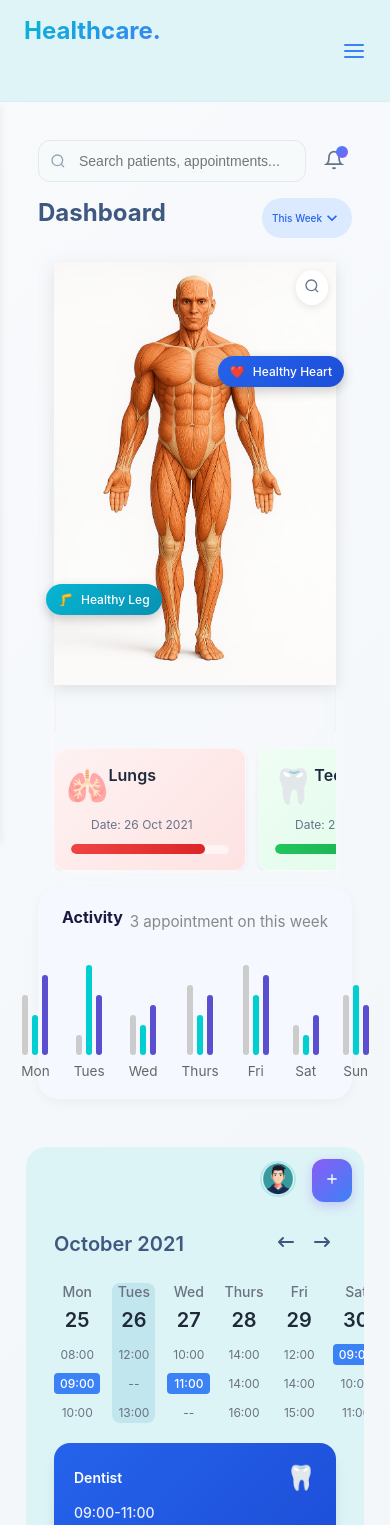
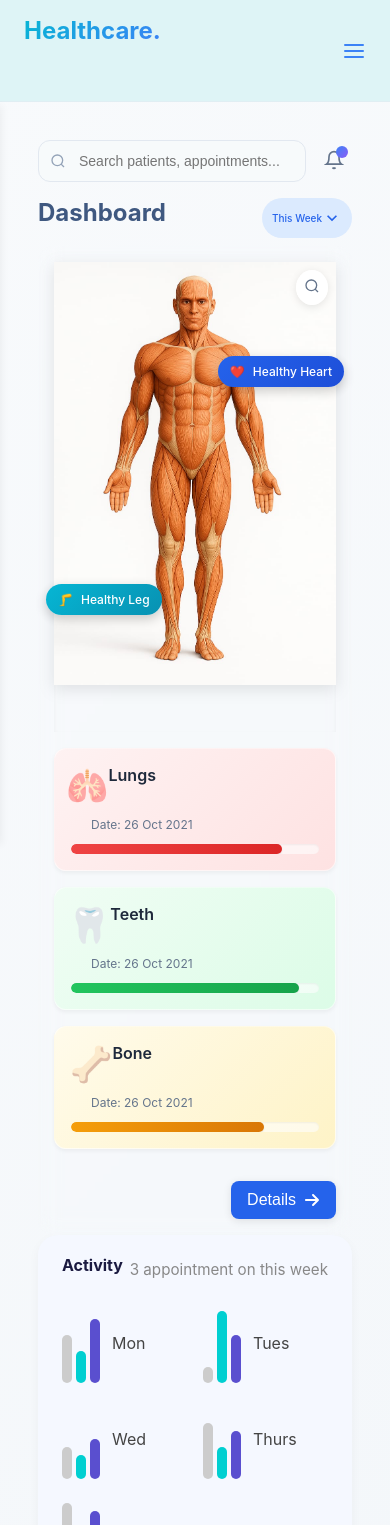
Before and after one commit to YaSi9R/assignmentcode, a React (Create React App) app: page / in a window 390 px wide. Shown: the top 1525 px of the page. Built offline with nearby package versions, Linux system fonts and the light colour scheme.

Commit message:
almost complete

```diff
--- a/src/styles/ActivityCard.css
+++ b/src/styles/ActivityCard.css
@@ -112,3 +112,68 @@
 .bar-purple {
   background-color: #5a4fcf;
 }
+@media (max-width: 385px) {
+  .activity-chart {
+    flex-direction: column;
+    gap: 16px;
+    align-items: stretch; /* stretch children to full width */
+  }
+.card-header {
+  display: flex;
+  flex-direction: column;
+  justify-content: space-between;
+  align-items: center;
+  margin-bottom: 20px;
+}
+  .chart-day {
+    width: 100%;
+    flex-direction: row;  /* Show bars horizontally per day */
+    justify-content: flex-start;
+    align-items: center;
+    gap: 12px;
+  }
+
+  .chart-bar-group {
+    height: 80px; /* slightly smaller on mobile */
+  }
+
+  .bar {
+    width: 10px; /* wider bars for easier viewing on mobile */
+  }
+
+  .day-label {
+    font-size: 1rem;
+    min-width: 50px;
+    color: #444;
+  }
+}
+@media (max-width: 430px) {
+  .activity-chart {
+    display: flex;
+    flex-wrap: wrap;
+    gap: 16px;
+    justify-content: flex-start;
+  }
+
+  .chart-day {
+    width: calc(50% - 8px); /* Two cards per row, considering gap */
+    flex-direction: row;
+    justify-content: flex-start;
+    align-items: center;
+    gap: 12px;
+  }
+
+  .chart-bar-group {
+    height: 80px;
+  }
+
+  .bar {
+    width: 10px;
+  }
+
+  .day-label {
+    font-size: 1rem;
+    min-width: 50px;
+    color: #444;
+  }
+}
--- a/src/styles/CalendarView.css
+++ b/src/styles/CalendarView.css
@@ -244,3 +244,17 @@
 }
 
 }
+@media (max-width: 440px) {
+  .calendar-container {
+    transform: scale(0.8);
+    transform-origin: top left;
+    width: 125%; /* compensate for shrink to fill width */
+  }
+}
+@media (max-width: 375px) {
+  .calendar-grid {
+    transform: scale(0.85);
+    transform-origin: top left;
+    width: 100%; /* compensate for shrink to fill width */
+  }
+}
--- a/src/styles/DashboardMainContent.css
+++ b/src/styles/DashboardMainContent.css
@@ -143,6 +143,11 @@
 }
 
 /* Responsive styles */
+@media (max-width:1370px) {
+  .dashboard-main__columns {
+    flex-direction: column;
+  }
+}
 @media (max-width: 1024px) {
   .dashboard-main__columns {
     flex-direction: column;
--- a/src/styles/HealthStatusCards.css
+++ b/src/styles/HealthStatusCards.css
@@ -146,13 +146,11 @@
 
 @media (max-width: 768px) {
   .health-status-cards {
-    flex-direction: row;
-    overflow-x: auto;
-    gap: 0.75rem;
+    flex-direction: column; /* vertical stack */
+    gap: 1rem; /* spacing between cards */
   }
 
   .health-card {
-    min-width: 12rem;
-    flex-shrink: 0;
+    width: 100%; /* full width of container */
   }
 }
```
